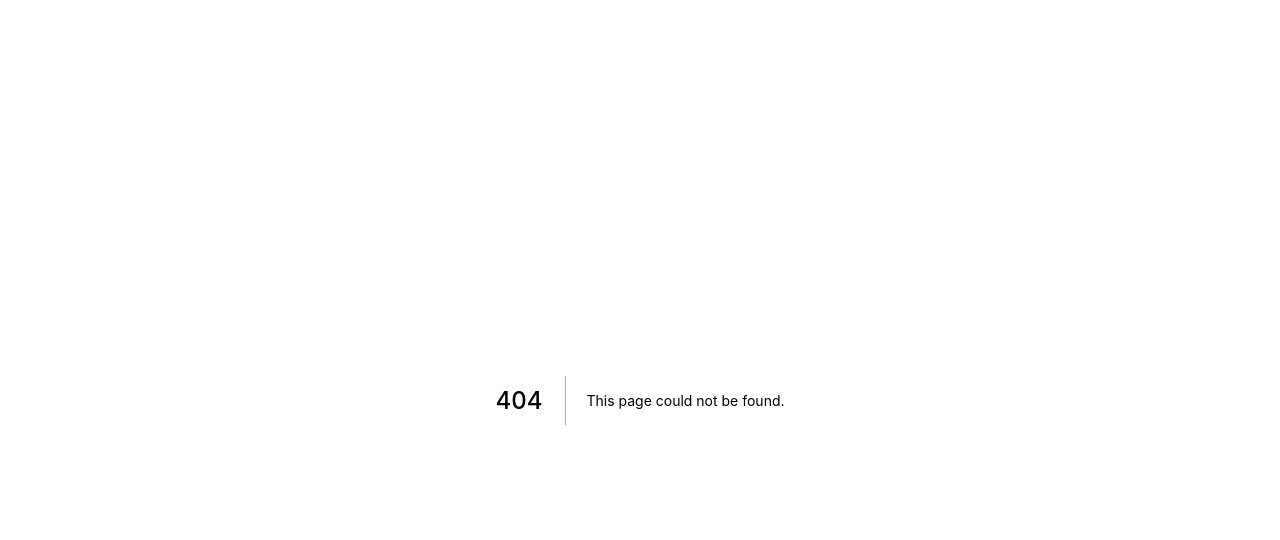
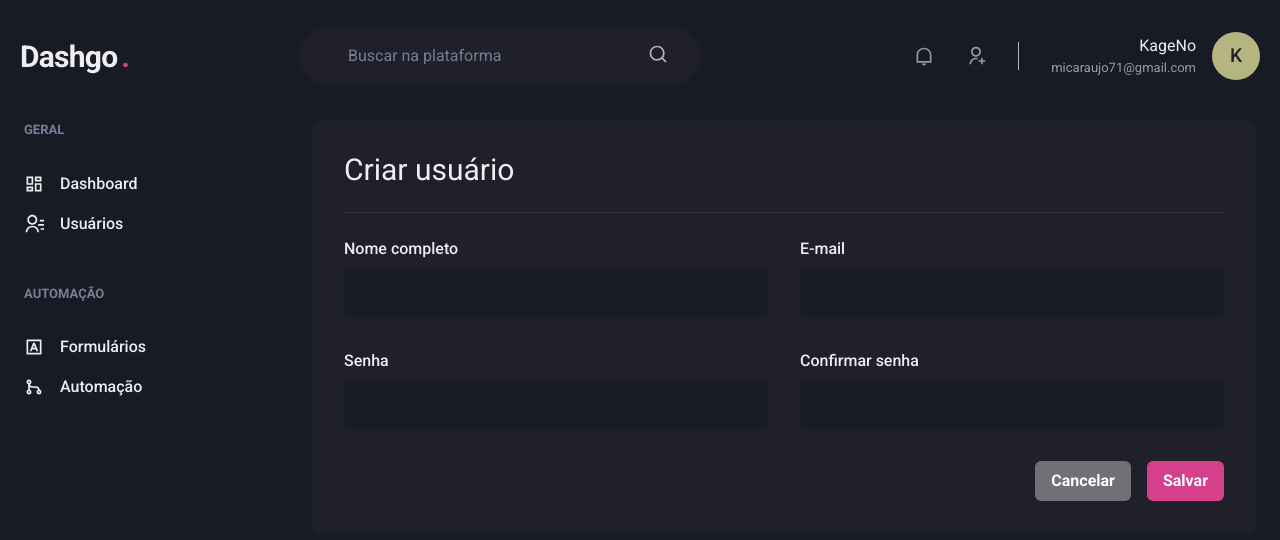
Before and after one commit to K4geNo/dashgo, a Next.js app: page /users/create in a window 1280 px wide. Before the commit this address had no page. Shown: the top 540 px of the page. Built offline with nearby package versions, Linux system fonts and the light colour scheme.

Commit message:
feat(Page) Created form user

```diff
--- /dev/null
+++ b/src/pages/users/create.tsx
@@ -0,0 +1,59 @@
+import {
+    Box,
+    Button,
+    Divider,
+    Flex,
+    Heading,
+    HStack,
+    SimpleGrid,
+    VStack,
+} from '@chakra-ui/react'
+import { Input } from '../../components/Form/Input'
+import { Header } from '../../components/Header'
+import { Sidebar } from '../../components/Sidebar'
+
+export default function CreateUser() {
+    return (
+        <Box>
+            <Header />
+
+            <Flex w="100%" my="6" maxW={1480} mx="auto" px="6">
+                <Sidebar />
+
+                <Box flex="1" borderRadius={8} bg="gray.800" p="8">
+                    <Heading size="lg" fontWeight="normal">
+                        Criar usuário
+                    </Heading>
+
+                    <Divider my="6" borderColor="gray.700" />
+
+                    <VStack spacing="8">
+                        <SimpleGrid minChildWidth="240px" spacing="8" w="100%">
+                            <Input name="name" label="Nome completo" />
+                            <Input name="email" type="email" label="E-mail" />
+                        </SimpleGrid>
+                        <SimpleGrid minChildWidth="240px" spacing="8" w="100%">
+                            <Input
+                                name="password"
+                                type="password"
+                                label="Senha"
+                            />
+                            <Input
+                                name="password_confirmation"
+                                type="password"
+                                label="Confirmar senha"
+                            />
+                        </SimpleGrid>
+                    </VStack>
+
+                    <Flex mt="8" justify="flex-end">
+                        <HStack spacing="4">
+                            <Button colorScheme="whiteAlpha">Cancelar</Button>
+                            <Button colorScheme="pink">Salvar</Button>
+                        </HStack>
+                    </Flex>
+                </Box>
+            </Flex>
+        </Box>
+    )
+}
```
